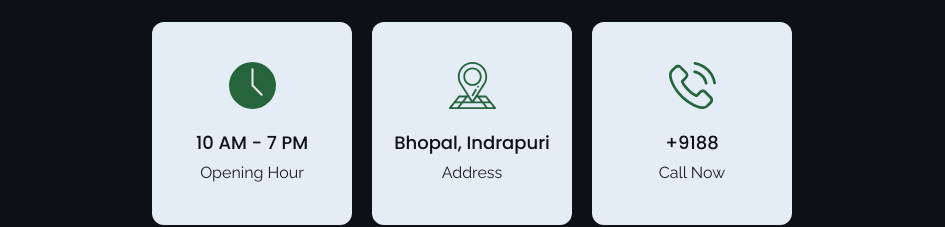
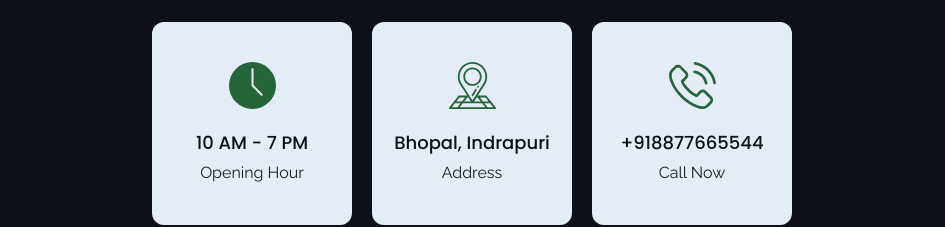
Before and after one commit to Shivamsen2202/crunches, a plain HTML site: page index.html in a window 1280 px wide. Shown: the part 980-1207 px from the top of the page, without its empty margins (168-1113 px from the left). Drawn offline with nearby package versions, Linux system fonts and the light colour scheme.

Commit message:
number chage

```diff
--- a/index.html
+++ b/index.html
@@ -107,7 +107,7 @@
           <div class="storeInfo__icon">
             <img src="./images/phone-icon.svg" alt="phone icon" />
           </div>
-          <h3 class="storeInfo__title">+9188</h3>
+          <h3 class="storeInfo__title">+918877665544</h3>
           <p class="storeInfo__text">Call Now</p>
         </div>
       </div>
```
